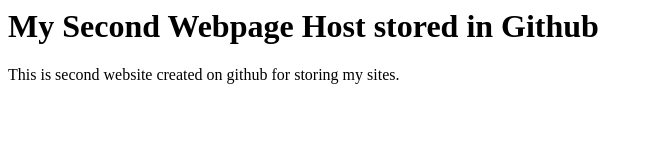
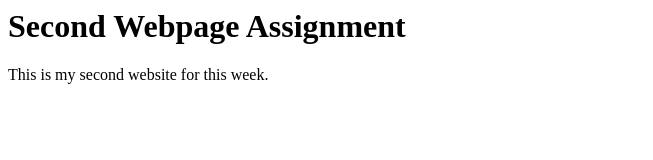
Before and after one commit to Frederick0307/Wk1_assignment2, a plain HTML site: page index.html in a window 1280 px wide. Shown: the whole page, without its empty margins (0-653 px from the left). Drawn offline with Linux system fonts and the light colour scheme.

Commit message:
update to the repo

```diff
--- a/index.html
+++ b/index.html
@@ -1,9 +1,9 @@
 <html>
 <head>
-  <title>My Second website</title>
+  <title>Second Website Assignment</title>
 </head>
   <body>
-    <h1>My Second Webpage Host stored in Github</h1>
-    <p>This is second website created on github for storing my sites. </p>
+    <h1>Second Webpage Assignment</h1>
+    <p>This is my second website for this week. </p>
   <body>
 </html>
```
